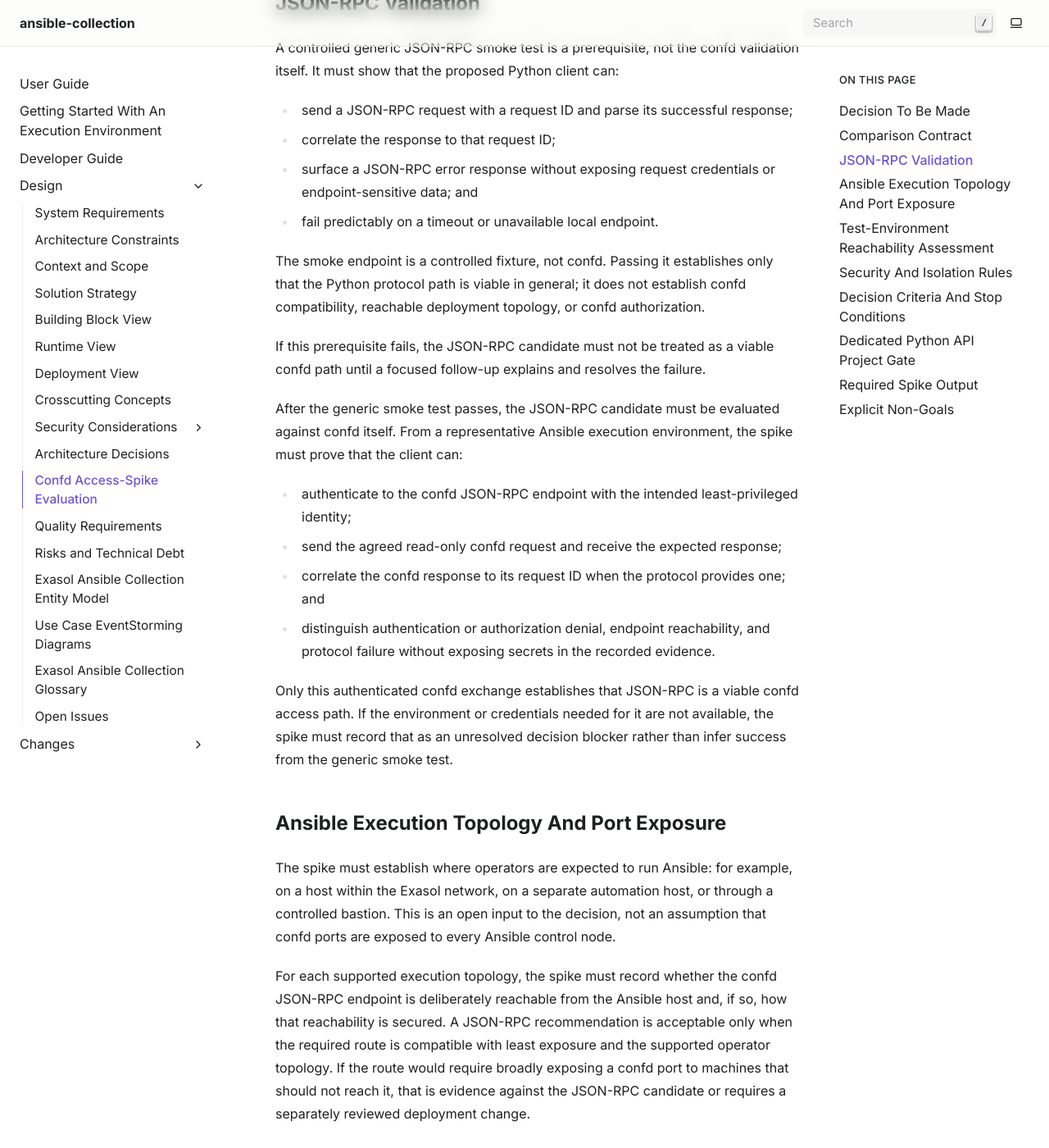
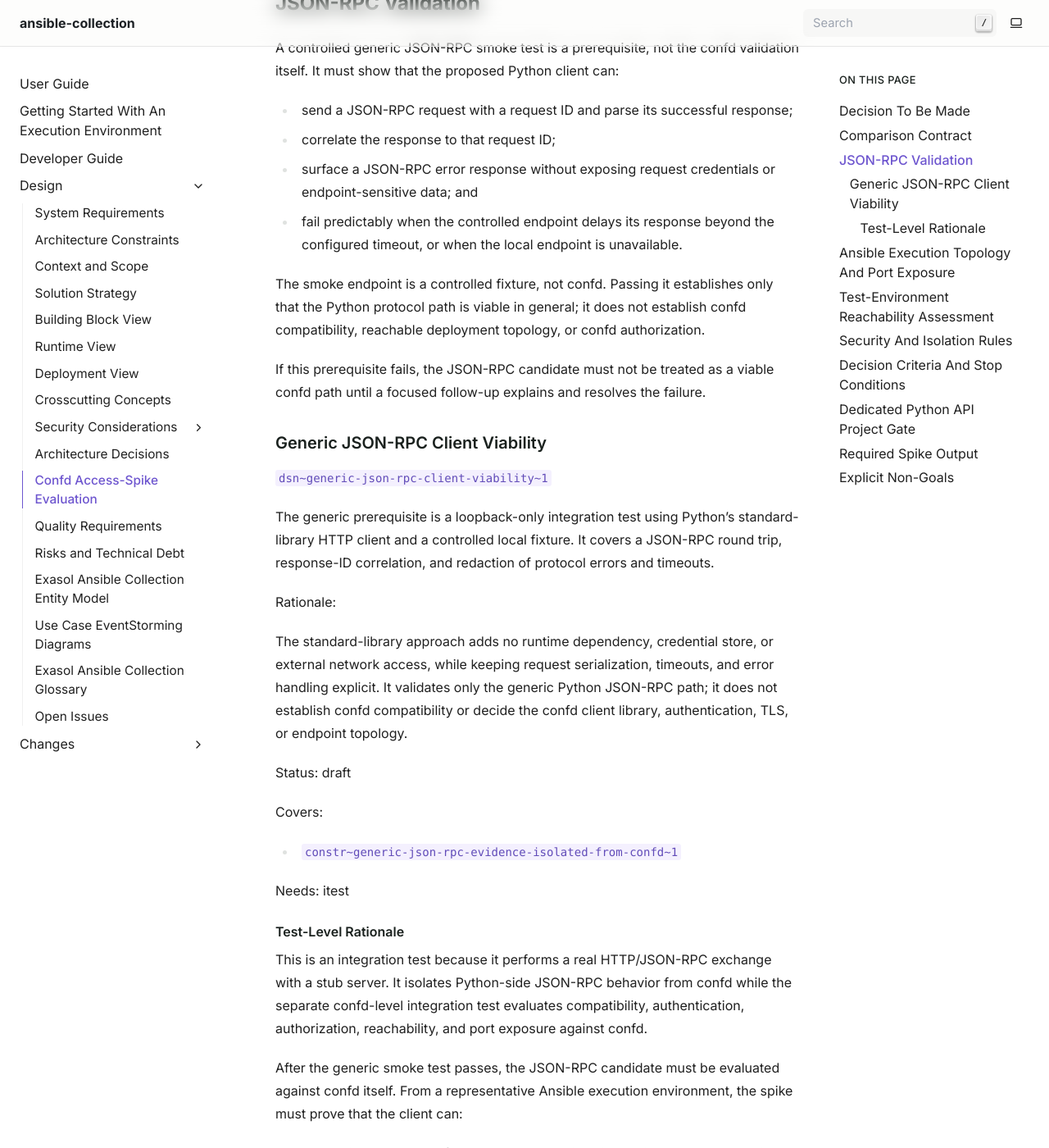
Before and after one commit to exasol/ansible-collection, a Sphinx documentation site: the page built from doc/design/confd_access_spike_evaluation.md, in a window 1280 px wide and 1400 px high, scrolled down 1480 px. Shown: the whole window at 82% size. Built offline with Sphinx 7.4.7, drawn with Linux system fonts in a browser that asks for light colours.

Commit message:
#134: Ansible confd Prove generic JSON-RPC client viability (#138)

```diff
--- a/doc/design/confd_access_spike_evaluation.md
+++ b/doc/design/confd_access_spike_evaluation.md
@@ -54,7 +54,8 @@ validation itself. It must show that the proposed Python client can:
 * correlate the response to that request ID;
 * surface a JSON-RPC error response without exposing request credentials or
   endpoint-sensitive data; and
-* fail predictably on a timeout or unavailable local endpoint.
+* fail predictably when the controlled endpoint delays its response beyond the
+  configured timeout, or when the local endpoint is unavailable.
 
 The smoke endpoint is a controlled fixture, not confd. Passing it establishes
 only that the Python protocol path is viable in general; it does not establish
@@ -62,6 +63,36 @@ confd compatibility, reachable deployment topology, or confd authorization.
 
 If this prerequisite fails, the JSON-RPC candidate must not be treated as a
 viable confd path until a focused follow-up explains and resolves the failure.
+
+### Generic JSON-RPC Client Viability
+`dsn~generic-json-rpc-client-viability~1`
+
+The generic prerequisite is a loopback-only integration test using Python's
+standard-library HTTP client and a controlled local fixture. It covers a
+JSON-RPC round trip, response-ID correlation, and redaction of protocol errors
+and timeouts.
+
+Rationale:
+
+The standard-library approach adds no runtime dependency,
+credential store, or external network access, while keeping request
+serialization, timeouts, and error handling explicit. It validates only the
+generic Python JSON-RPC path; it does not establish confd compatibility or
+decide the confd client library, authentication, TLS, or endpoint topology.
+
+Status: draft
+
+Covers:
+- `constr~generic-json-rpc-evidence-isolated-from-confd~1`
+
+Needs: itest
+
+#### Test-Level Rationale
+
+This is an integration test because it performs a real HTTP/JSON-RPC exchange
+with a stub server. It isolates Python-side JSON-RPC behavior from confd while
+the separate confd-level integration test evaluates compatibility,
+authentication, authorization, reachability, and port exposure against confd.
 
 After the generic smoke test passes, the JSON-RPC candidate must be evaluated
 against confd itself. From a representative Ansible execution environment, the
```
Also changed, not shown: doc/changesets/134-prove-generic-json-rpc-client-viability.md (added, +83 -0 lines), doc/design/constraints.md (+18 -0 lines), 1 other file.
